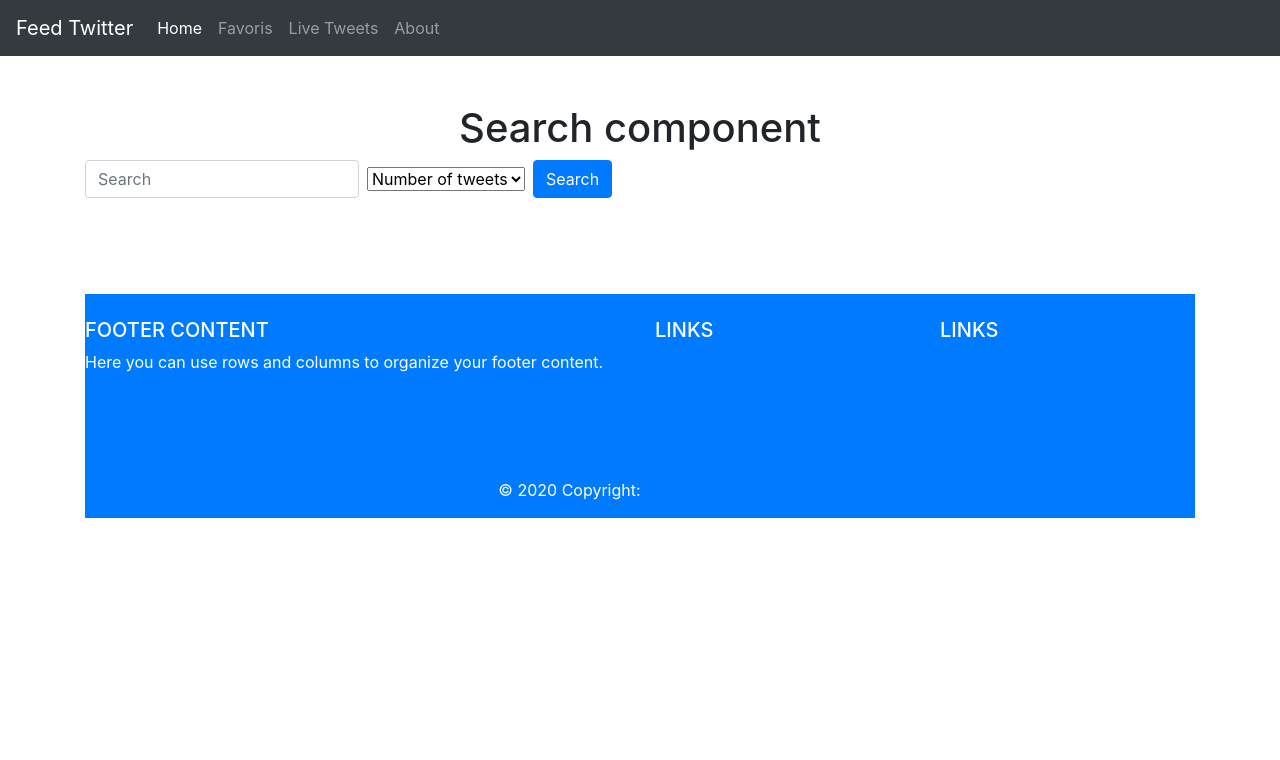
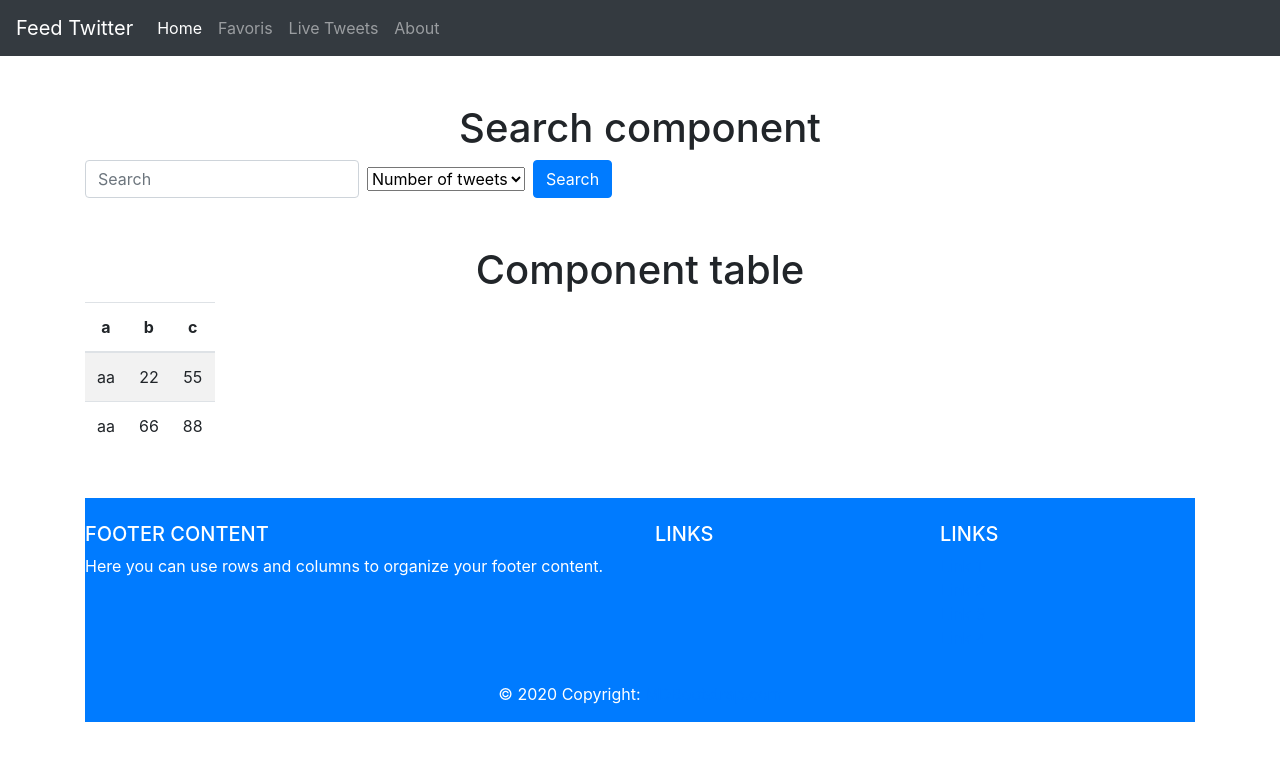
Before and after one commit to fm-reda/twitter-feed, a React (Create React App) app: page / in a window 1280 px wide. Shown: the top 760 px of the page. Built offline with nearby package versions, Linux system fonts and the light colour scheme.

Commit message:
init branch reda

```diff
--- /dev/null
+++ b/src/components/Table.js
@@ -0,0 +1,32 @@
+import React, { Component } from "react";
+
+export default class Table extends Component {
+  render() {
+    return (
+      <div>
+        <h1>Component table</h1>
+        <table class="table table-striped table-inverse table-responsive">
+          <thead class="thead-inverse">
+            <tr>
+              <th>a</th>
+              <th>b</th>
+              <th>c</th>
+            </tr>
+          </thead>
+          <tbody>
+            <tr>
+              <td scope="row">aa</td>
+              <td>22</td>
+              <td>55</td>
+            </tr>
+            <tr>
+              <td scope="row">aa</td>
+              <td>66</td>
+              <td>88</td>
+            </tr>
+          </tbody>
+        </table>
+      </div>
+    );
+  }
+}
--- a/src/components/main/Main.js
+++ b/src/components/main/Main.js
@@ -1,11 +1,13 @@
 import React, { Component } from "react";
 import Search from "./Search";
+import Table from "../Table";
 
 export default class Main extends Component {
   render() {
     return (
       <div>
         <Search />
+        <Table />
       </div>
     );
   }
--- a/src/index.js
+++ b/src/index.js
@@ -4,6 +4,7 @@ import "./index.css";
 import App from "./App";
 import * as serviceWorker from "./serviceWorker";
 import "bootstrap/dist/css/bootstrap.min.css";
+// import Search from "./components/Search";
 
 ReactDOM.render(<App />, document.getElementById("root"));
 
```
Also changed, not shown: 1 other file (tests, documents, lock files or other folders).
